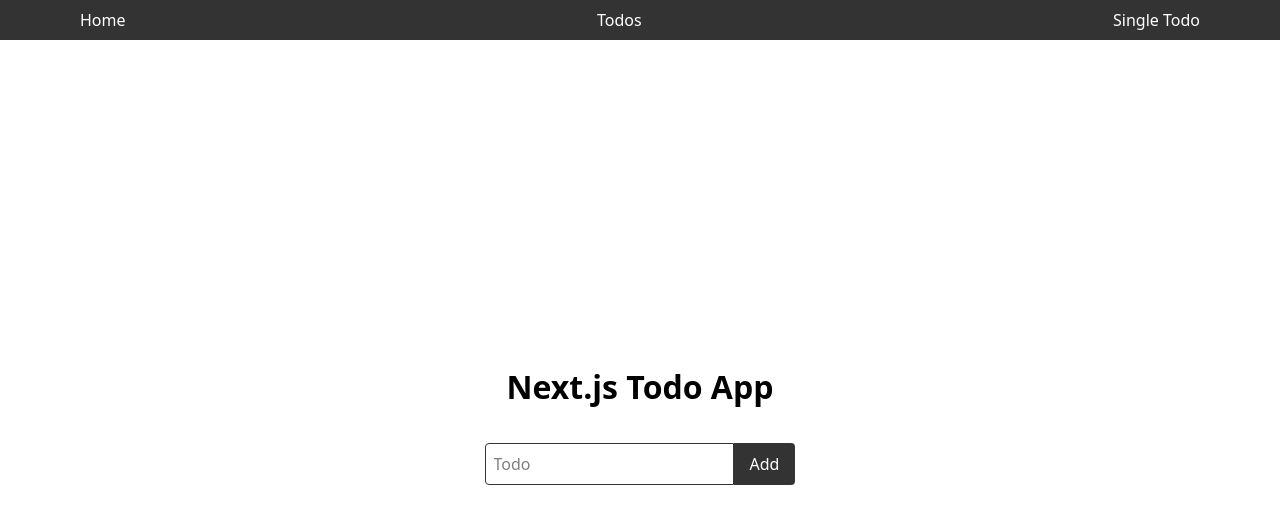
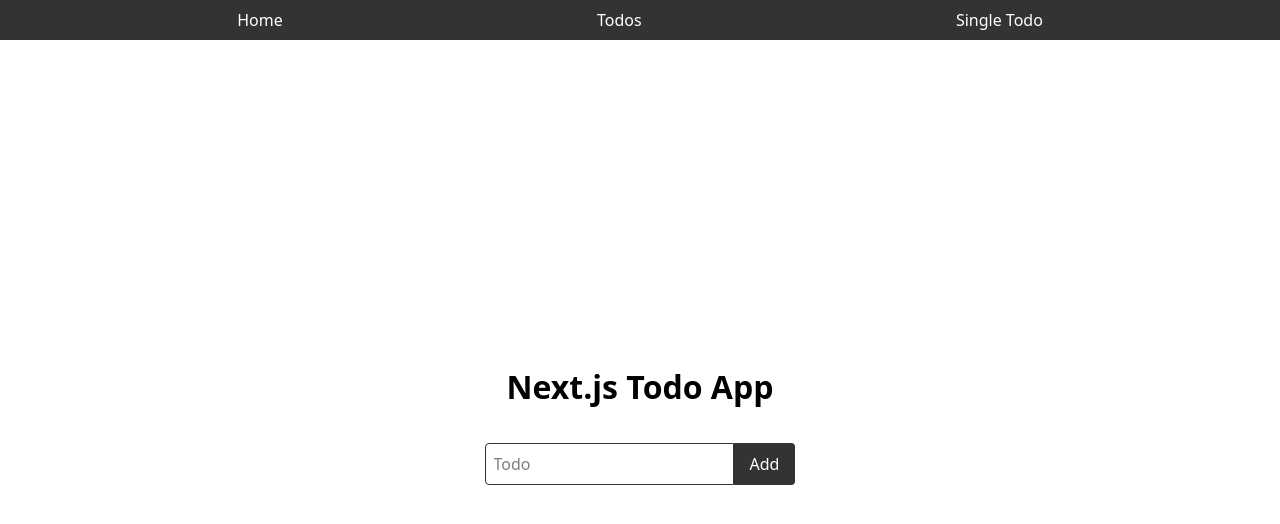
Before and after one commit to berkkendirllioglu/my-app, a Next.js app: page / in a window 1280 px wide. Shown: the top 524 px of the page. Built offline with nearby package versions, Linux system fonts and the light colour scheme.

Commit message:
place-changes

```diff
--- a/components/navbar/navbar.tsx
+++ b/components/navbar/navbar.tsx
@@ -3,7 +3,7 @@
 
 export default function Navbar() {
   return (
-    <nav className='flex w-full py-2 px-20 justify-between items-center bg-[#333]'>
+    <nav className='flex w-full py-2 px-20 justify-around items-center bg-[#333]'>
       <Link className='text-[#fff]' href={"/"}>Home</Link>
       <Link className='text-[#fff]' href={"/todos"}>Todos</Link>
       <Link className='text-[#fff]' href={"/todos/1"}>Single Todo</Link>
```
